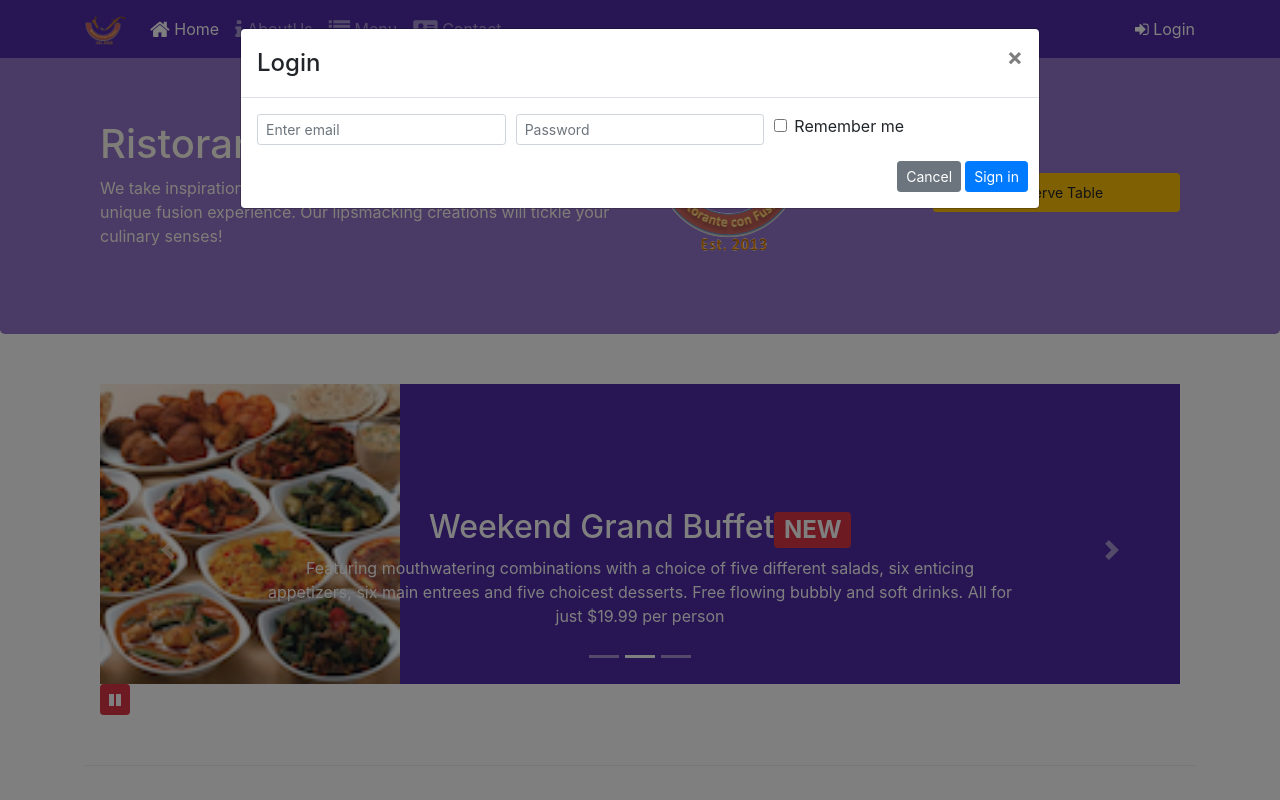
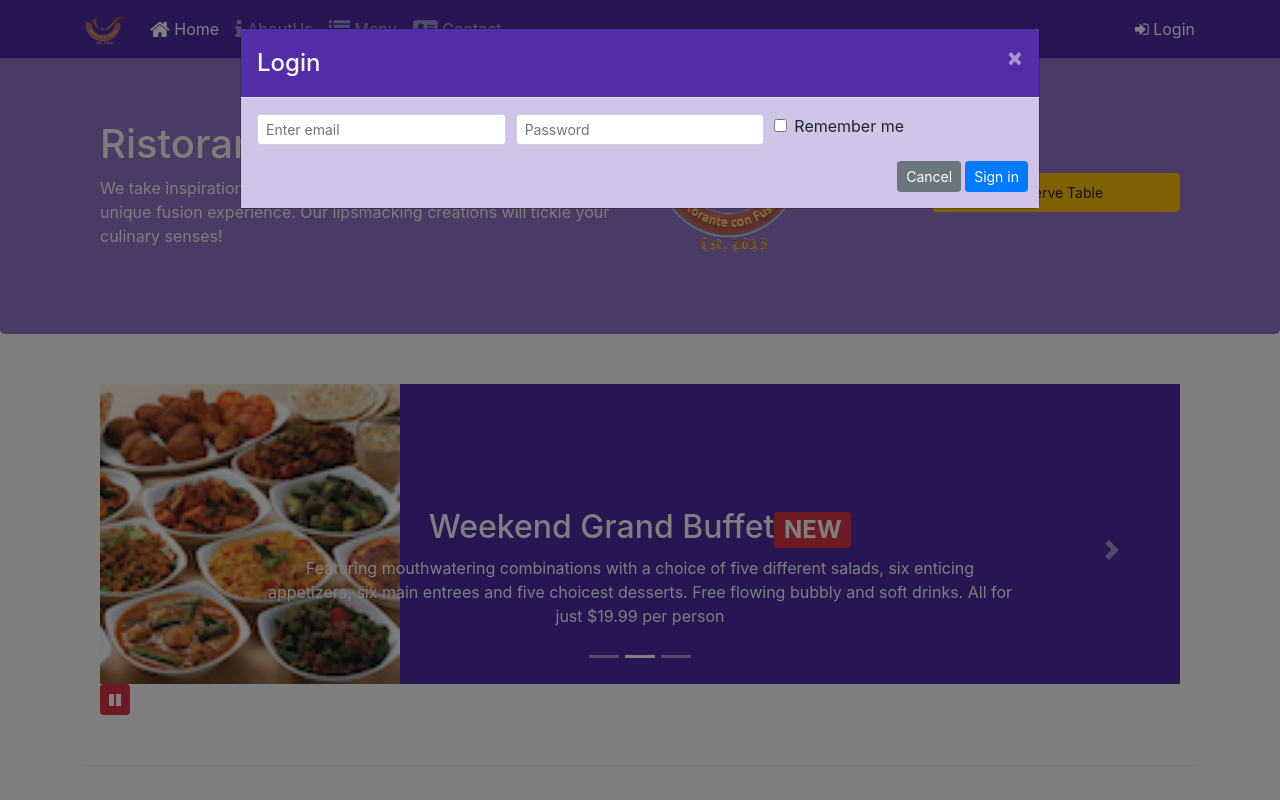
Before and after one commit to dhanashree0107/Bootstrap-course, a website: page index.html in a window 1280 px wide. Both pictures are taken after a click on the link "Login". Shown: the top 800 px of the page. Drawn offline with nearby package versions, Linux system fonts and the light colour scheme.

Commit message:
Assignment No 4

```diff
--- a/css/styles.scss
+++ b/css/styles.scss
@@ -71,3 +71,16 @@ body {
     bottom: 0px;
     z-index: 1;
 }
+
+.modal {
+    .modal-header {
+        background: $background-dark;
+        color: floralwhite;
+        .close {
+            color: floralwhite;
+        }
+    }
+    .modal-body {
+        background-color: $background-pale;
+    }
+}
--- a/index.html
+++ b/index.html
@@ -29,7 +29,7 @@
                     <li class="nav-item"><a class="nav-link" href="./contactus.html"><span class="fa fa-address-card fa-lg"></span> Contact</a></li>
                 </ul>
                 <span class="navbar-text">
-                    <a data-toggle="modal" data-target="#loginmodal">
+                    <a id="loginbutton">
                     <span class="fa fa-sign-in"></span> Login</a>
                 </span>
             </div>
@@ -84,7 +84,7 @@
                     <img src="img/logo.png" class="img-fluid">
                 </div>
                 <div class="col-12 col-sm-3 text-center align-self-center">
-                    <a role="button" href="#reservetable" class="btn btn-sm nav-link btn-warning" data-toggle="modal" data-target="#reservemodal">Reserve Table</a>
+                    <a role="button" id="reservetable" class="btn btn-sm nav-link btn-warning">Reserve Table</a>
                 </div>
             </div>
         </div>
@@ -376,6 +376,13 @@
                 }
 
             });
+
+            $("#loginbutton").click(function() {
+                $("#loginmodal").modal('show');
+            });
+            $("#reservetable").click(function() {
+                $("#reservemodal").modal('show');
+            });
         })
     </script>
 </body>
```
Also changed, not shown: css/styles.css.
